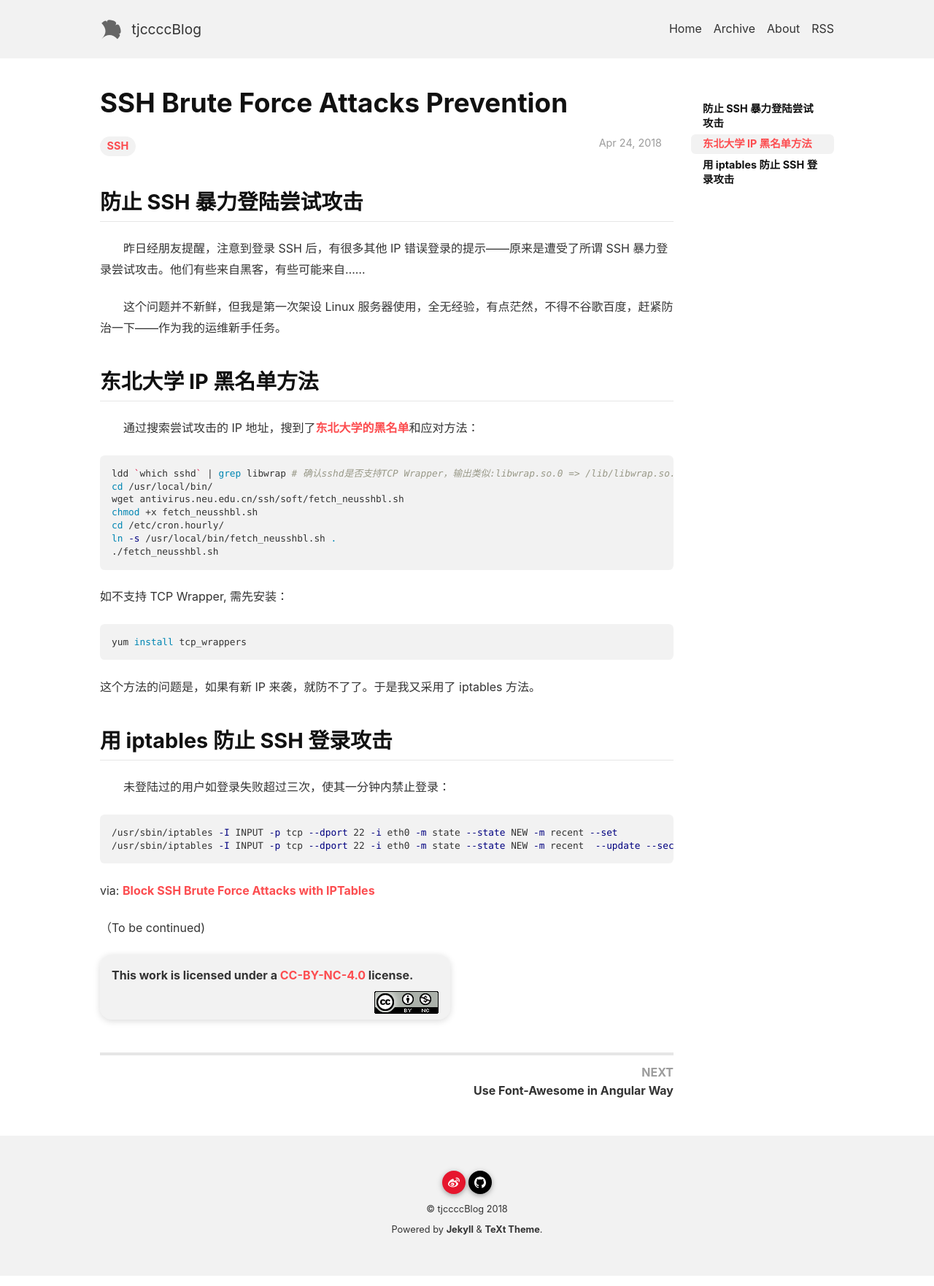
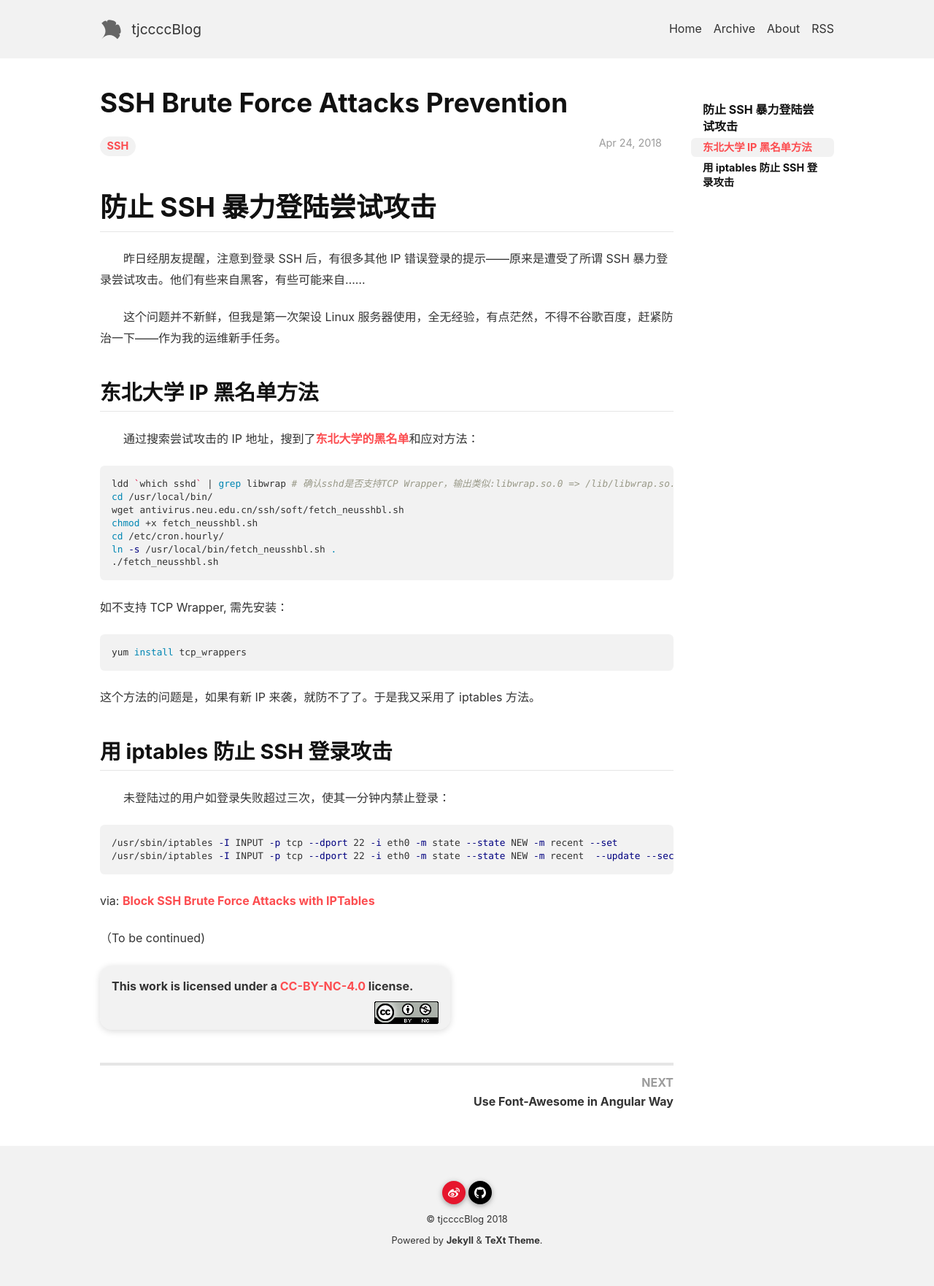
Before and after one commit to tjcccc/tjcccc.github.io, a Jekyll site: the page built from _posts/2018-04-24-provent-ssh-attack.md, in a window 1280 px wide. Shown: the whole page at 73% size. Built offline with Jekyll 4.4.1, drawn with Linux system fonts in a browser that asks for light colours; nearby versions of some CDN libraries.

Commit message:
Fix markdown format.

```diff
--- a/_posts/2018-04-24-provent-ssh-attack.md
+++ b/_posts/2018-04-24-provent-ssh-attack.md
@@ -4,8 +4,7 @@ title: SSH Brute Force Attacks Prevention
 key: 20180424
 tags: SSH
 ---
-
-## 防止 SSH 暴力登陆尝试攻击
+# 防止 SSH 暴力登陆尝试攻击
 
 　　昨日经朋友提醒，注意到登录 SSH 后，有很多其他 IP 错误登录的提示——原来是遭受了所谓 SSH 暴力登录尝试攻击。他们有些来自黑客，有些可能来自……
 
```
Also changed, not shown: _drafts/2018/180424-provent-ssh-attack.md (+1 -1 lines).
